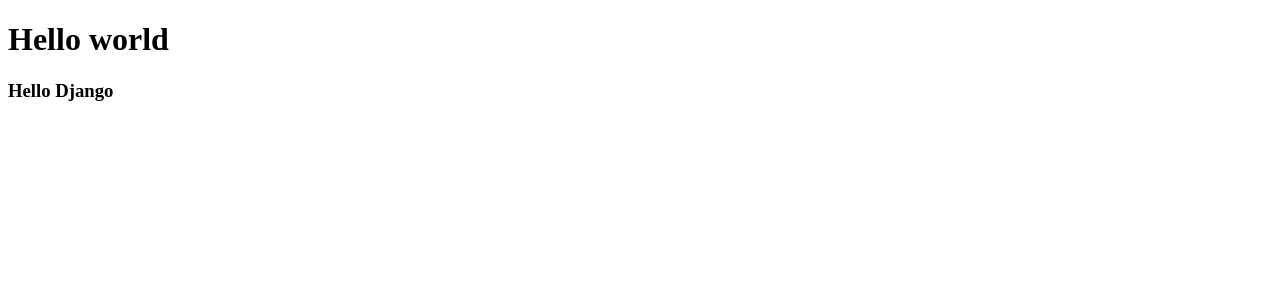
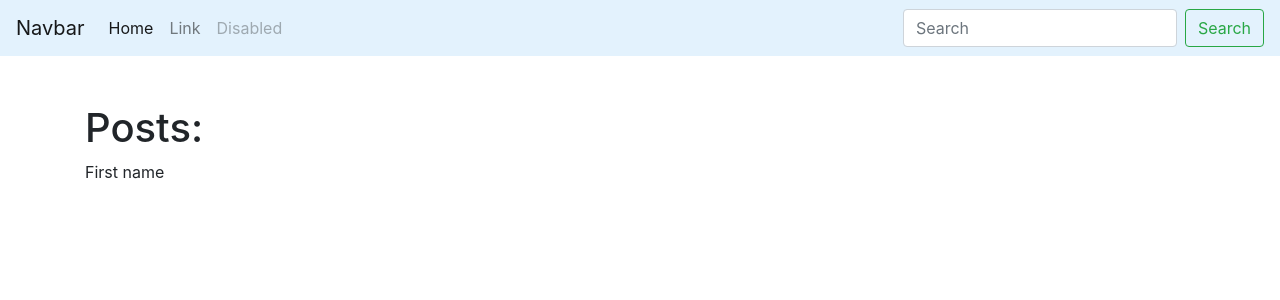
Before and after one commit to D015/django_MO, a Django app: page /blog/ in a window 1280 px wide. Shown: the top 300 px of the page. Run offline with Django 3.2, Linux system fonts and the light colour scheme.

Commit message:
Lesson 3

```diff
--- /dev/null
+++ b/blog/templates/blog/base_blog.html
@@ -0,0 +1 @@
+{% extends 'base.html' %}
--- a/blog/templates/blog/index.html
+++ b/blog/templates/blog/index.html
@@ -1,13 +1,13 @@
-<!DOCTYPE html>
-<html lang="en">
-<head>
-    <meta charset="UTF-8">
-    <title>Index page</title>
-</head>
-<body>
-    <h1>Hello world</h1>
+{% extends 'blog/base_blog.html' %}
 
-    <h3>Hello Django</h3>
 
-</body>
-</html>
+{% block title %}
+    Posts list
+{% endblock %}
+
+{% block content %}
+    <h1 class="md-5">Posts:</h1>
+        <p>
+            {{ name }}
+        </p>
+{% endblock %}
--- a/blog/views.py
+++ b/blog/views.py
@@ -3,4 +3,6 @@
 
 
 def posts_list(request):
-    return render(request, 'blog/index.html')
+    n = 'First name'
+    names = {'name': n}
+    return render(request, 'blog/index.html', names)
--- /dev/null
+++ b/templates/base.html
@@ -0,0 +1,56 @@
+<!doctype html>
+<html lang="en">
+<head>
+    <meta charset="UTF-8">
+    <meta name="viewport"
+          content="width=device-width, user-scalable=no, initial-scale=1.0, maximum-scale=1.0, minimum-scale=1.0">
+    <meta http-equiv="X-UA-Compatible" content="ie=edge">
+    <link rel="stylesheet" href="https://cdn.jsdelivr.net/npm/bootstrap@4.5.3/dist/css/bootstrap.min.css"
+          integrity="sha384-TX8t27EcRE3e/ihU7zmQxVncDAy5uIKz4rEkgIXeMed4M0jlfIDPvg6uqKI2xXr2" crossorigin="anonymous">
+    <title>
+        {% block title %}
+            blog Engine
+        {% endblock %}
+    </title>
+</head>
+<body>
+
+    <nav class="navbar navbar-expand-lg navbar-light" style="background-color: #e3f2fd;">
+        <a class="navbar-brand" href="#">Navbar</a>
+        <button class="navbar-toggler" type="button" data-toggle="collapse" data-target="#navbarSupportedContent"
+                aria-controls="navbarSupportedContent" aria-expanded="false" aria-label="Toggle navigation">
+            <span class="navbar-toggler-icon"></span>
+        </button>
+
+        <div class="collapse navbar-collapse" id="navbarSupportedContent">
+            <ul class="navbar-nav mr-auto">
+                <li class="nav-item active">
+                    <a class="nav-link" href="#">Home <span class="sr-only">(current)</span></a>
+                </li>
+                <li class="nav-item">
+                    <a class="nav-link" href="#">Link</a>
+                </li>
+
+                <li class="nav-item">
+                    <a class="nav-link disabled" href="#" tabindex="-1" aria-disabled="true">Disabled</a>
+                </li>
+            </ul>
+            <form class="form-inline my-2 my-lg-0">
+                <input class="form-control mr-sm-2" type="search" placeholder="Search" aria-label="Search">
+                <button class="btn btn-outline-success my-2 my-sm-0" type="submit">Search</button>
+            </form>
+        </div>
+    </nav>
+
+    <div class="container mt-5">
+        <div class="row">
+            <div class="col-6 affset-md-2">
+                {% block content %}
+                     There is no any content for you
+                {% endblock %}
+            </div>
+        </div>
+    </div>
+
+</body>
+</html>
```
